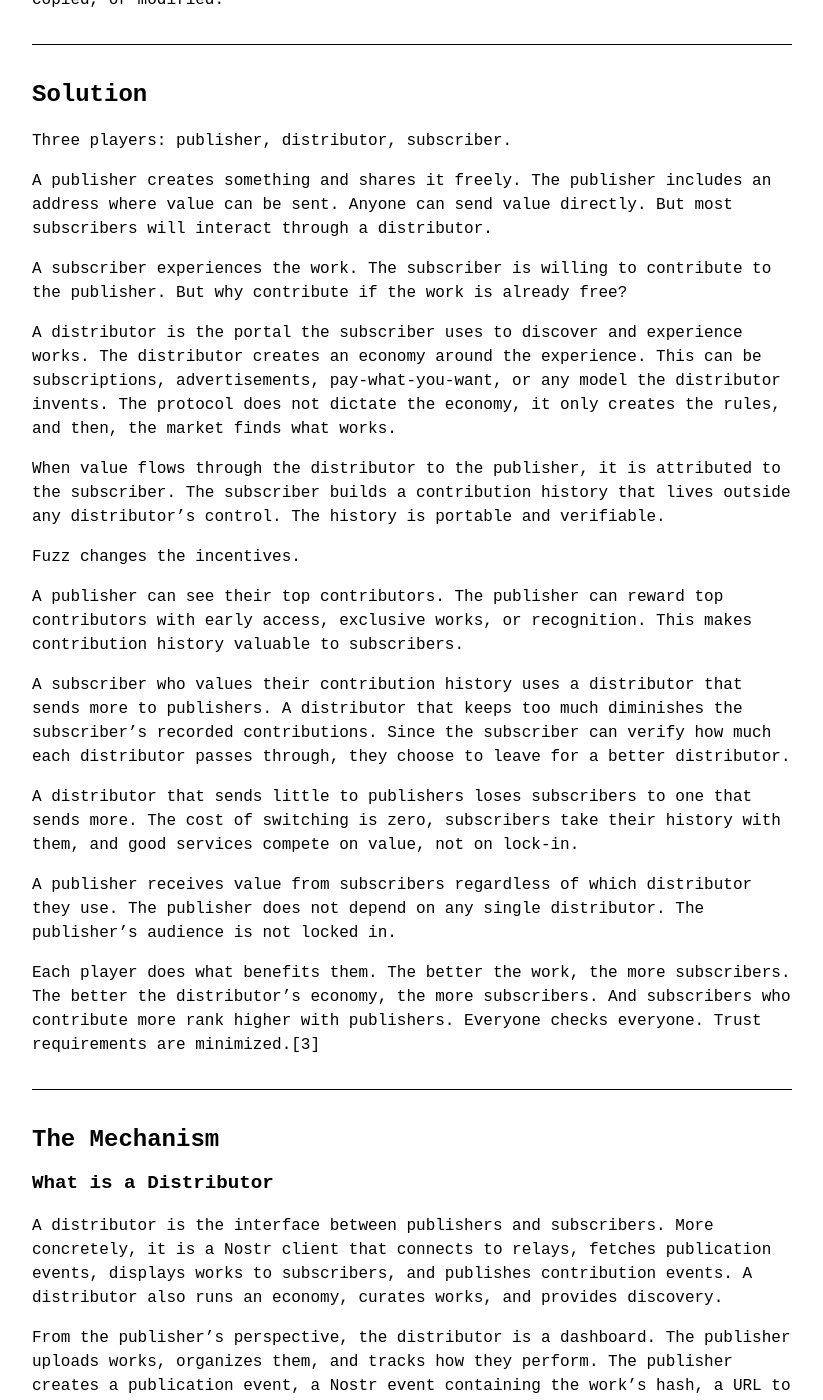
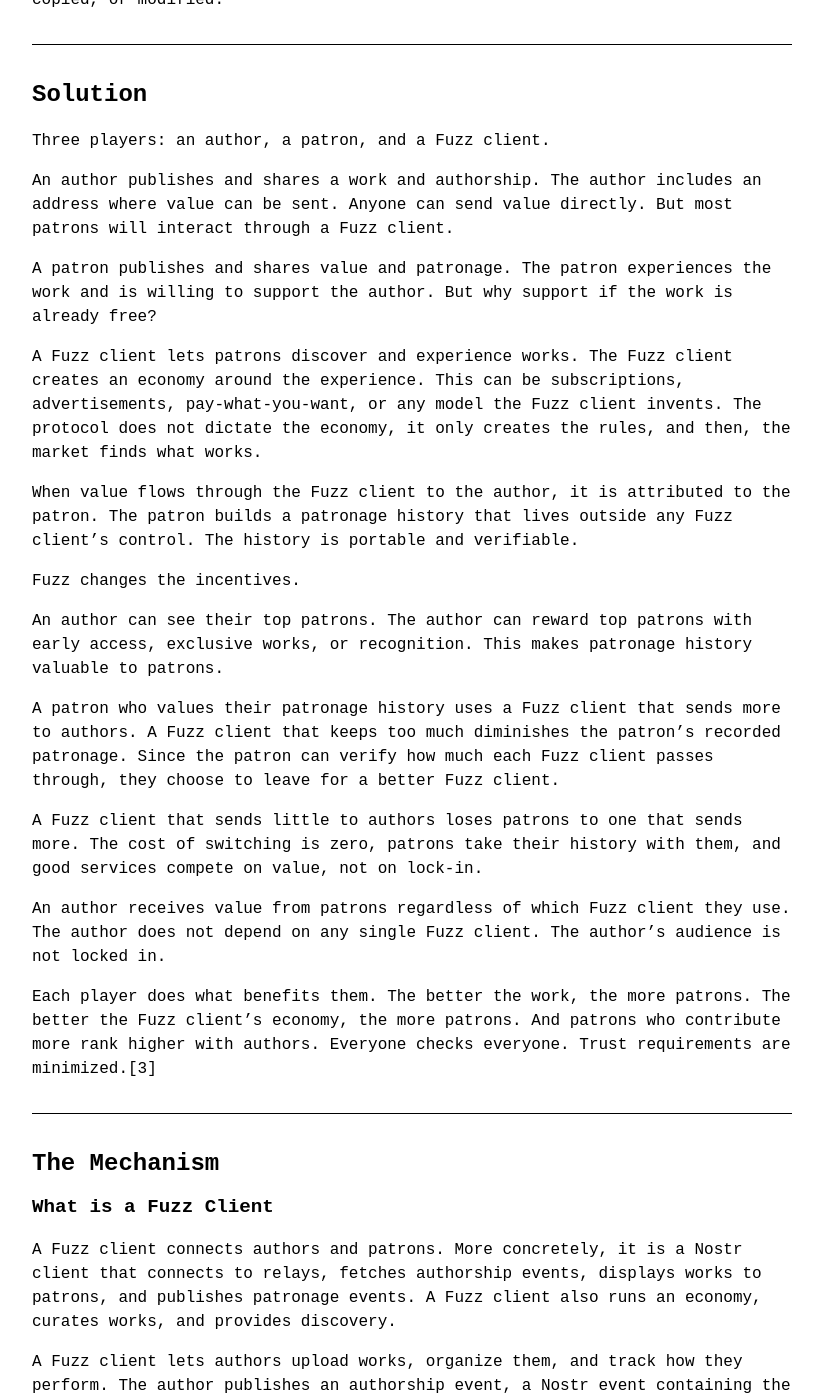
Before and after one commit to cassius66/cassius66.github.io, a Jekyll site: the page built from _posts/2025-12-12-fuzz.md, in a window 1280 px wide and 1400 px high, scrolled down 967 px. Shown: the whole window, without its empty margins (228-1051 px from the left). Built offline with Jekyll 4.4.1, drawn with Linux system fonts in a browser that asks for light colours; some of the changed text lies outside the part shown.

Commit message:
Mark II surgical pass

````diff
--- a/_posts/2025-12-12-fuzz.md
+++ b/_posts/2025-12-12-fuzz.md
@@ -8,7 +8,7 @@
 
 ## Abstract
 
-We propose a permissionless patronage protocol. A publisher shares a work and a public address. A subscriber contributes to the publisher through a distributor. The contribution is recorded and can be verified in a trust-minimized way. The cost for both the subscriber and the publisher to switch between distributors is zero.
+We propose a permissionless patronage protocol. An author publishes and shares a work and authorship. A patron publishes and shares value and patronage through a Fuzz client. The patronage is recorded and can be verified in a trust-minimized way. The cost for both the patron and the author to switch between Fuzz clients is zero.
 
 ---
 
@@ -28,166 +28,166 @@
 
 ## Solution
 
-Three players: publisher, distributor, subscriber.
+Three players: an author, a patron, and a Fuzz client.
 
-A publisher creates something and shares it freely. The publisher includes an address where value can be sent. Anyone can send value directly. But most subscribers will interact through a distributor.
+An author publishes and shares a work and authorship. The author includes an address where value can be sent. Anyone can send value directly. But most patrons will interact through a Fuzz client.
 
-A subscriber experiences the work. The subscriber is willing to contribute to the publisher. But why contribute if the work is already free?
+A patron publishes and shares value and patronage. The patron experiences the work and is willing to support the author. But why support if the work is already free?
 
-A distributor is the portal the subscriber uses to discover and experience works. The distributor creates an economy around the experience. This can be subscriptions, advertisements, pay-what-you-want, or any model the distributor invents. The protocol does not dictate the economy, it only creates the rules, and then, the market finds what works.
+A Fuzz client lets patrons discover and experience works. The Fuzz client creates an economy around the experience. This can be subscriptions, advertisements, pay-what-you-want, or any model the Fuzz client invents. The protocol does not dictate the economy, it only creates the rules, and then, the market finds what works.
 
-When value flows through the distributor to the publisher, it is attributed to the subscriber. The subscriber builds a contribution history that lives outside any distributor's control. The history is portable and verifiable.
+When value flows through the Fuzz client to the author, it is attributed to the patron. The patron builds a patronage history that lives outside any Fuzz client's control. The history is portable and verifiable.
 
 Fuzz changes the incentives.
 
-A publisher can see their top contributors. The publisher can reward top contributors with early access, exclusive works, or recognition. This makes contribution history valuable to subscribers.
+An author can see their top patrons. The author can reward top patrons with early access, exclusive works, or recognition. This makes patronage history valuable to patrons.
 
-A subscriber who values their contribution history uses a distributor that sends more to publishers. A distributor that keeps too much diminishes the subscriber's recorded contributions. Since the subscriber can verify how much each distributor passes through, they choose to leave for a better distributor.
+A patron who values their patronage history uses a Fuzz client that sends more to authors. A Fuzz client that keeps too much diminishes the patron's recorded patronage. Since the patron can verify how much each Fuzz client passes through, they choose to leave for a better Fuzz client.
 
-A distributor that sends little to publishers loses subscribers to one that sends more. The cost of switching is zero, subscribers take their history with them, and good services compete on value, not on lock-in.
+A Fuzz client that sends little to authors loses patrons to one that sends more. The cost of switching is zero, patrons take their history with them, and good services compete on value, not on lock-in.
 
-A publisher receives value from subscribers regardless of which distributor they use. The publisher does not depend on any single distributor. The publisher's audience is not locked in.
+An author receives value from patrons regardless of which Fuzz client they use. The author does not depend on any single Fuzz client. The author's audience is not locked in.
 
-Each player does what benefits them. The better the work, the more subscribers. The better the distributor's economy, the more subscribers. And subscribers who contribute more rank higher with publishers. Everyone checks everyone. Trust requirements are minimized.[3]
+Each player does what benefits them. The better the work, the more patrons. The better the Fuzz client's economy, the more patrons. And patrons who contribute more rank higher with authors. Everyone checks everyone. Trust requirements are minimized.[3]
 
 ---
 
 ## The Mechanism
 
-### What is a Distributor
+### What is a Fuzz Client
 
-A distributor is the interface between publishers and subscribers. More concretely, it is a Nostr client that connects to relays, fetches publication events, displays works to subscribers, and publishes contribution events. A distributor also runs an economy, curates works, and provides discovery.
+A Fuzz client connects authors and patrons. More concretely, it is a Nostr client that connects to relays, fetches authorship events, displays works to patrons, and publishes patronage events. A Fuzz client also runs an economy, curates works, and provides discovery.
 
-From the publisher's perspective, the distributor is a dashboard. The publisher uploads works, organizes them, and tracks how they perform. The publisher creates a publication event, a Nostr event containing the work's hash, a URL to retrieve it, metadata, and an address for receiving value.
+A Fuzz client lets authors upload works, organize them, and track how they perform. The author publishes an authorship event, a Nostr event containing the work's hash, a URL to retrieve it, metadata, and an address for receiving value.
 
-From the subscriber's perspective, the distributor is a portal. The subscriber browses, searches, follows publishers, and experiences works. When value flows to a publisher, the distributor creates a contribution event, a Nostr event recording the subscriber, the publisher, and the amount.
+A Fuzz client lets patrons browse, search, follow authors, and experience works. When value flows to an author, the Fuzz client publishes a patronage event, a Nostr event recording the patron, the author, and the amount.
 
-A distributor connects several components:
+A Fuzz client connects several components:
 
-**Relay connection.** Publication events and contribution events flow through Nostr relays.
+**Relay connection.** Authorship events and patronage events flow through Nostr relays.
 
-**Work storage.** Works are stored on Blossom servers, addressed by hash. The publisher can self-host or use third-party servers. The distributor can mirror works for redundancy.
+**Work storage.** Works are stored on Blossom servers, addressed by hash. The author can self-host or use third-party servers. The Fuzz client can mirror works for redundancy.
 
-**Client interface.** The application that publishers and subscribers interact with. Web app, mobile app, desktop app, or any interface.
+**Client interface.** The application that authors and patrons interact with. Web app, mobile app, desktop app, or any interface.
 
-**Curation.** Distributors select, organize, recommend, and exclude. Different communities have different standards.
+**Curation.** Fuzz clients select, organize, recommend, and exclude. Different communities have different standards.
 
-**Economy.** The distributor runs an economy. This is how value flows from subscribers to publishers:
+**Economy.** The Fuzz client runs an economy. This is how value flows from patrons to authors:
 
-- Subscriptions split among publishers based on engagement
-- Attention converted to value and attributed to the subscriber
-- Pay-what-you-want where subscribers choose amounts
+- Subscriptions split among authors based on engagement
+- Attention converted to value and attributed to the patron
+- Pay-what-you-want where patrons choose amounts
 - Pay-per-piece where each work has a price
 - Any combination or innovation
 
 The protocol does not prefer one economy over another. It creates the rules. The market finds what works.
 
-A minimal distributor connects to public relays, proxies works from publisher servers, and publishes contribution events. A full-featured distributor runs its own relay, hosts works on its own Blossom server, and builds sophisticated economy models.
+A minimal Fuzz client connects to public relays, proxies works from author servers, and publishes patronage events. A full-featured Fuzz client runs its own relay, hosts works on its own Blossom server, and builds sophisticated economy models.
 
-A distributor can specialize. Some distributors might only serve publishers, a dashboard for creating publication events. Some might only serve subscribers, a portal for discovery and contribution. The contribution event is agnostic of the work; it centers on the publisher, not the publication.
+A Fuzz client can specialize. Some Fuzz clients might only serve authors, supporting the publishing of authorship events. Some might only serve patrons, supporting discovery and patronage. The patronage event is agnostic of the work; it centers on the author, not the work.
 
-### Proof of Contribution
+### Proof of Patronage
 
-The core primitive is simple: a Bitcoin transaction where the OP_RETURN contains the subscriber's Nostr public key.
+The core primitive is simple: a Bitcoin transaction where the OP_RETURN contains the patron's Nostr public key.
 
 **The transaction:**
 ```
-Output 1: Payment to publisher's Bitcoin address
-OP_RETURN: FUZZ<subscriber's 32-byte Nostr pubkey>
+Output 1: Payment to author's Bitcoin address
+OP_RETURN: FUZZ<patron's 32-byte Nostr pubkey>
 ```
 
-The prefix "FUZZ" (4 bytes) identifies the protocol. The subscriber's raw public key (32 bytes) identifies the contributor. Total: 36 bytes.
+The prefix "FUZZ" (4 bytes) identifies the protocol. The patron's raw public key (32 bytes) identifies who gets credit for the patronage. Total: 36 bytes.
 
-The publisher's address is already the recipient. The subscriber's pubkey in the OP_RETURN answers the question: who gets credit for this contribution?
+The author's address is already the recipient. The patron's pubkey in the OP_RETURN answers the question: who gets credit for this patronage?
 
-The transaction can come from any wallet. The source address does not matter. What matters is the OP_RETURN. This decouples the payment source from the attribution. A distributor can generate value through any economy and attribute it to subscribers.
+The transaction can come from any wallet. The source address does not matter. What matters is the OP_RETURN. This decouples the payment source from the attribution. A Fuzz client can generate value through any economy and attribute it to patrons.
 
-The distributor manages the economy. The blockchain records the contribution. The subscriber owns the proof.
+The Fuzz client manages the economy. The blockchain records the patronage. The patron owns the proof.
 
-**Publisher verification:**
+**Author verification:**
 ```
-1. Query blockchain: all transactions to publisher's address
+1. Query blockchain: all transactions to author's address
 2. For each transaction with OP_RETURN starting with "FUZZ":
    - Parse the 32-byte pubkey
-   - Record: { subscriber_pubkey, amount, timestamp }
+   - Record: { patron_pubkey, amount, timestamp }
 3. Aggregate by pubkey
-4. Result: ranked list of contributors
+4. Result: ranked list of patrons
 ```
 
 Anyone can run this query. The data is public. The proof is the chain.
 
-**Subscriber verification:**
+**Patron verification:**
 
-When a publisher offers access to top contributors, the subscriber proves they own the pubkey. Any Nostr event signed by that pubkey proves ownership. The blockchain proves contribution. Two public systems. One proves identity. One proves contribution.
+When an author offers access to top patrons, the patron proves they own the pubkey. Any Nostr event signed by that pubkey proves ownership. The blockchain proves patronage. Two public systems. One proves identity. One proves patronage.
 
 ### Limitations
 
 On-chain transactions are expensive for small amounts. If the transaction fee exceeds the contribution itself, the economics break. This limits the protocol to contributions above a certain threshold.
 
-Cheaper approaches exist. Lightning reduces costs dramatically.[4] Batching multiple subscribers into one transaction would reduce costs. These optimizations require additional infrastructure and design work that are outside the scope of this proposal.
+Cheaper approaches exist. Lightning reduces costs dramatically.[4] Batching multiple patrons into one transaction would reduce costs. These optimizations require additional infrastructure and design work that are outside the scope of this proposal.
 
 This document specifies on-chain settlement as the primitive. Future iterations can build on this foundation.
 
 ### Media Distribution
 
-Publishers upload their work to a Blossom server. Blossom is a protocol for storing binary data addressed by SHA-256 hash. The publisher receives a URL containing the hash. This hash is permanent. Anyone with the hash can retrieve the work from any Blossom server that has it.
+Authors upload their work to a Blossom server. Blossom is a protocol for storing binary data addressed by SHA-256 hash. The author receives a URL containing the hash. This hash is permanent. Anyone with the hash can retrieve the work from any Blossom server that has it.
 
-The publisher then creates a Nostr event with:
+The author then publishes a Nostr event with:
 - The hash of the work
 - A URL to retrieve it
 - Metadata (title, description, type)
 - An address for receiving value
 
-The publication is a Nostr event. The work is stored on Blossom. The publication lives on relays. This distinction matters: publications on relays can be queried by kind, discovered through social graphs, and indexed by any client. Nostr events enable discovery. Distributors solve curation.
+The authorship event is a Nostr event. The work is stored on Blossom. The authorship event lives on relays. This distinction matters: authorship events on relays can be queried by kind, discovered through social graphs, and indexed by any client. Nostr events enable discovery. Fuzz clients solve curation.
 
-The publisher can self-host their Blossom server on their own machine. The publisher can use a third-party Blossom server. The publisher can use multiple servers for redundancy. The choice is theirs. The publisher does not depend on any distributor to host their work.
+The author can self-host their Blossom server on their own machine. The author can use a third-party Blossom server. The author can use multiple servers for redundancy. The choice is theirs. The author does not depend on any Fuzz client to host their work.
 
-A distributor can mirror works using Blossom's mirroring protocol. This creates redundancy and improves performance. If the original server becomes unavailable, the mirrored copy remains accessible. The hash ensures integrity. The work is the same regardless of which server delivers it.
+A Fuzz client can mirror works using Blossom's mirroring protocol. This creates redundancy and improves performance. If the original server becomes unavailable, the mirrored copy remains accessible. The hash ensures integrity. The work is the same regardless of which server delivers it.
 
-A note on publisher identity: This protocol requires a public key for each publisher. If someone creates a work but has no Nostr identity, another party could publish on their behalf and list their address. The term "publisher" refers to whoever publishes the event and controls the address.
+A note on author identity: This protocol requires a public key for each author. If someone creates a work but has no Nostr identity, another party could publish the authorship event on their behalf and list their address. The term "author" refers to whoever publishes the authorship event and controls the address.
 
-The protocol assumes publishers share works without restriction. A publisher who publishes is declaring their work can be freely shared, copied, and distributed.
+The protocol assumes authors share works without restriction. An author who publishes an authorship event is declaring their work can be freely shared, copied, and distributed.
 
 ---
 
 ## Portability
 
-### Subscriber Switching
+### Patron Switching
 
-A subscriber's value is their contribution history. This history must not be locked in a distributor's database.
+A patron's value is their patronage history. This history must not be locked in a Fuzz client's database.
 
-Contributions are recorded on the blockchain. Any client can query for transactions to a publisher's address and parse the OP_RETURN for subscriber pubkeys. The subscriber's history is the aggregation of these transactions across all distributors.
+Patronage is recorded on the blockchain. Any client can query for transactions to an author's address and parse the OP_RETURN for patron pubkeys. The patron's history is the aggregation of these transactions across all Fuzz clients.
 
-When a subscriber switches distributors:
+When a patron switches Fuzz clients:
 1. Their identity (keypair) is theirs
 2. Their history is on the blockchain
-3. The new distributor can query for existing history
+3. The new Fuzz client can query for existing history
 4. There is nothing to export or migrate
 
-A distributor cannot lock in a subscriber's history because the distributor does not control the blockchain. Transactions are permanent. The proof persists.
+A Fuzz client cannot lock in a patron's history because the Fuzz client does not control the blockchain. Transactions are permanent. The proof persists.
 
-The cost of switching distributors is zero.
+The cost of switching Fuzz clients is zero.
 
-### Publisher Independence
+### Author Independence
 
-A publisher's work should not depend on any single distributor.
+An author's work should not depend on any single Fuzz client.
 
-The work itself is stored on Blossom servers. The publisher can run their own server on their own machine. The publisher can use multiple servers. The hash-based addressing means the work is retrievable from any server that has it.
+The work itself is stored on Blossom servers. The author can run their own server on their own machine. The author can use multiple servers. The hash-based addressing means the work is retrievable from any server that has it.
 
-The publisher's address for receiving value is theirs. It is not controlled by any distributor. Subscribers can send value directly if they choose.
+The author's address for receiving value is theirs. It is not controlled by any Fuzz client. Patrons can send value directly if they choose.
 
-The publisher's events are on relays. Any distributor can read them. The publisher is not exclusive to any distributor.
+The author's events are on relays. Any Fuzz client can read them. The author is not exclusive to any Fuzz client.
 
 ---
 
 ## Events
 
-### Publication Event (Kind 31339)
+### Authorship Event (Kind 31339)
 
 ```json
 {
   "kind": 31339,
-  "pubkey": "<publisher pubkey>",
+  "pubkey": "<author pubkey>",
   "created_at": 1234567890,
   "content": "<description>",
   "tags": [
@@ -200,31 +200,31 @@
 }
 ```
 
-The `address` tag contains the publisher's Bitcoin address for receiving contributions.
+The `address` tag contains the author's Bitcoin address for receiving patronage.
 
 Kind 31339 is an addressable event. The `d` tag makes it addressable and updatable.
 
-### Contribution Event (Kind 32500)
+### Patronage Event (Kind 32500)
 
 ```json
 {
   "kind": 32500,
-  "pubkey": "<distributor pubkey>",
+  "pubkey": "<Fuzz client pubkey>",
   "created_at": 1234567890,
   "content": "",
   "tags": [
     ["d", "<txid>"],
-    ["p", "<publisher pubkey>"],
-    ["s", "<subscriber pubkey>"],
+    ["p", "<author pubkey>"],
+    ["c", "<patron pubkey>"],
     ["amount", "<satoshis>"],
     ["txid", "<bitcoin transaction id>"]
   ]
 }
 ```
 
-The `s` tag denotes the subscriber.
+The `c` tag denotes the patron.
 
-This event is optional. The blockchain is the source of truth. This event provides convenience: it helps clients discover contributions without querying the blockchain directly. The txid allows verification.
+This event is optional. The blockchain is the source of truth. This event provides convenience: it helps clients discover patronage without querying the blockchain directly. The txid allows verification.
 
 ---
 
@@ -232,7 +232,7 @@
 
 **Nostr.**[5] Protocol for decentralized social networks. Events, relays, signatures. Addressable events use the `d` tag. Fuzz builds on this foundation.
 
-**Blossom.**[6] Media storage addressed by SHA-256 hash. Publishers use Blossom for storing works. Distributors can mirror for redundancy.
+**Blossom.**[6] Media storage addressed by SHA-256 hash. Authors use Blossom for storing works. Fuzz clients can mirror for redundancy.
 
 **Bitcoin.**[7] OP_RETURN is a script opcode for embedding data in transactions. Fuzz uses 36 bytes (4-byte prefix + 32-byte pubkey).
 
@@ -240,7 +240,7 @@
 
 ## Conclusion
 
-A publisher creates a work and shares it freely. A subscriber contributes to the publisher through a distributor. The contribution is recorded on the blockchain. The subscriber's history is portable. The publisher receives value. The cost of switching is zero.
+An author publishes and shares a work and authorship. A patron publishes and shares value and patronage through a Fuzz client. The patronage is recorded on the blockchain. The patron's history is portable. The author receives value. The cost of switching is zero.
 
 The protocol does not dictate which economy works. It provides infrastructure for value to flow back to creators, with proof, and lets the market decide the rest.
 
````
